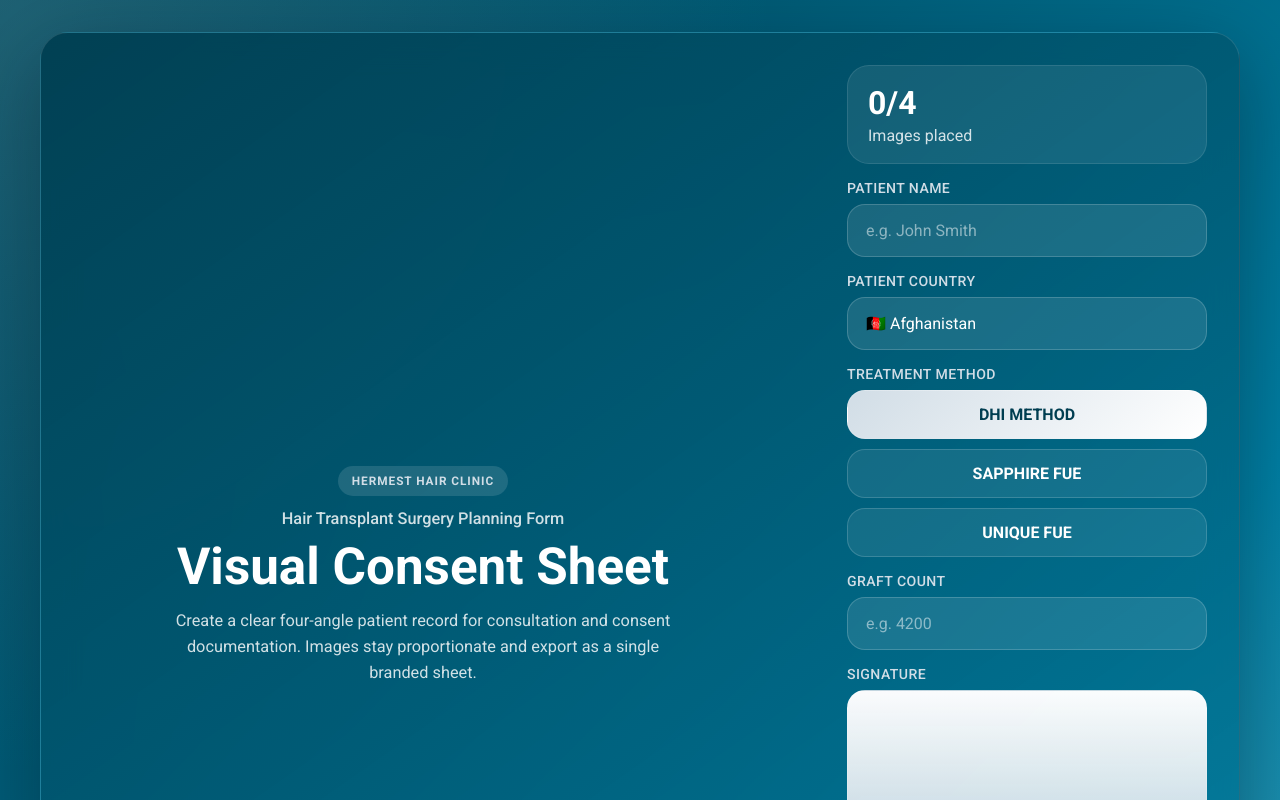
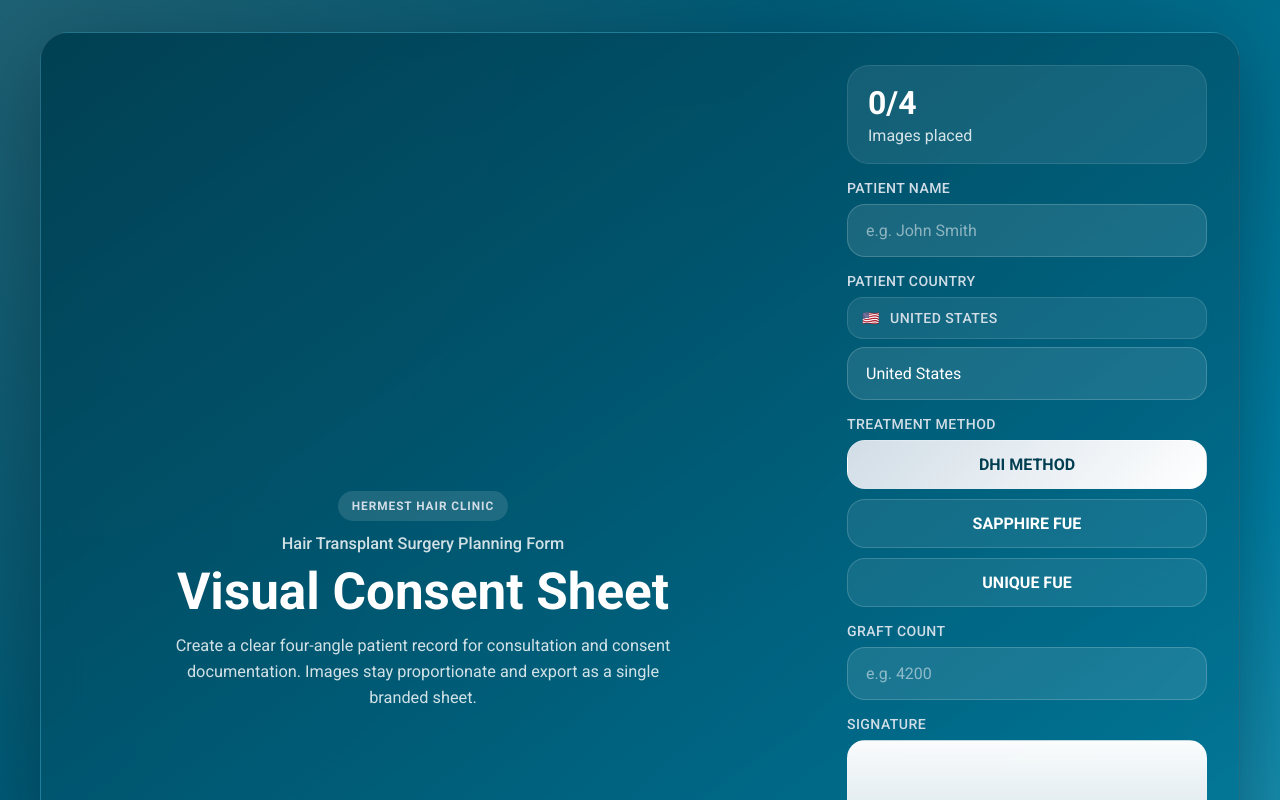
Before and after one commit to raufdinler-lab/hermestde, a Next.js app: page / in a window 1280 px wide. Shown: the top 800 px of the page. Built offline with nearby package versions, Linux system fonts and the light colour scheme.

Commit message:
Improve country selection compatibility

```diff
--- a/app/globals.css
+++ b/app/globals.css
@@ -145,6 +145,27 @@ canvas {
 
 .select-wrap {
   position: relative;
+}
+
+.country-preview {
+  display: flex;
+  align-items: center;
+  gap: 10px;
+  margin-bottom: 8px;
+  padding: 12px 14px;
+  border-radius: 16px;
+  background: rgba(255, 255, 255, 0.08);
+  border: 1px solid rgba(255, 255, 255, 0.12);
+}
+
+.country-flag {
+  font-size: 1.15rem;
+  line-height: 1;
+}
+
+.country-name {
+  color: #ffffff;
+  font-weight: 600;
 }
 
 .stack-select {
--- a/app/page.tsx
+++ b/app/page.tsx
@@ -62,7 +62,17 @@ const countryOptions: CountryOption[] = countryCodes
     flag: getFlagEmoji(code),
     name: regionNames.of(code) ?? code,
   }))
-  .sort((a, b) => a.name.localeCompare(b.name));
+  .sort((a, b) => {
+    if (a.code === "US") {
+      return -1;
+    }
+
+    if (b.code === "US") {
+      return 1;
+    }
+
+    return a.name.localeCompare(b.name);
+  });
 
 const baseExportWidth = 1600;
 const baseExportHeight = 2350;
@@ -76,7 +86,7 @@ const maxExportScale = 4;
 export default function Home() {
   const [slots, setSlots] = useState(initialSlots);
   const [patientName, setPatientName] = useState("");
-  const [countryCode, setCountryCode] = useState(countryOptions[0].code);
+  const [countryCode, setCountryCode] = useState("US");
   const [treatmentMethod, setTreatmentMethod] = useState(treatmentMethodOptions[0]);
   const [graftCount, setGraftCount] = useState("");
   const [isExporting, setIsExporting] = useState(false);
@@ -377,6 +387,10 @@ export default function Home() {
           <label className="input-stack">
             <span>Patient Country</span>
             <div className="select-wrap">
+              <div className="country-preview" aria-hidden="true">
+                <span className="country-flag">{selectedCountry.flag}</span>
+                <span className="country-name">{selectedCountry.name}</span>
+              </div>
               <select
                 value={countryCode}
                 onChange={(event) => setCountryCode(event.target.value)}
@@ -384,7 +398,7 @@ export default function Home() {
               >
                 {countryOptions.map((country) => (
                   <option key={country.code} value={country.code}>
-                    {country.flag} {country.name}
+                    {country.name}
                   </option>
                 ))}
               </select>
```
